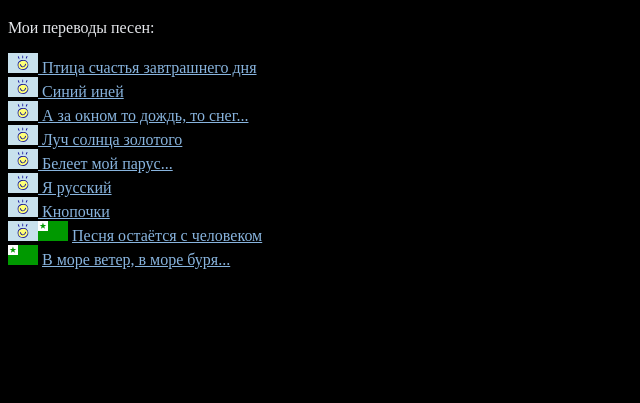
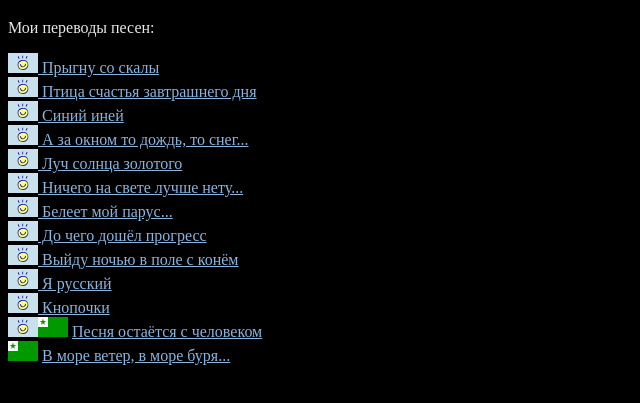
Before and after one commit to NiMixail/nimixail.github.io, a plain HTML site: page index.html in a window 1280 px wide. Shown: the part 61-464 px from the top of the page, without its empty margins (0-640 px from the left). Drawn offline with Linux system fonts and the light colour scheme.

Commit message:
Update index.html

```diff
--- a/index.html
+++ b/index.html
@@ -15,6 +15,8 @@
 
 <h1>nimixail</h1>
 <p> Мои переводы песен: </p>
+<img src="tok.svg" width="30" height="20"><a href="songs/s_golovy_sorval.html"> Прыгну со скалы</a>
+    <br>
 <img src="tok.svg" width="30" height="20"><a href="songs/ptica_schastja.html"> Птица счастья завтрашнего дня</a>
     <br>
 <img src="tok.svg" width="30" height="20"><a href="songs/sinij_sinij_inej.html"> Синий иней</a>
@@ -23,7 +25,13 @@
     <br>
 <img src="tok.svg" width="30" height="20"><a href="songs/luch_solnca.html"> Луч солнца золотого</a>
     <br>
+<img src="tok.svg" width="30" height="20"><a href="songs/nichewo_na_svete.html"> Ничего на свете лучше нету...</a>
+    <br>
 <img src="tok.svg" width="30" height="20"><a href="songs/net_ja_ne_plachu.html"> Белеет мой парус...</a>
+    <br>
+<img src="tok.svg" width="30" height="20"><a href="songs/do_chewo_doshol.html"> До чего дошёл прогресс</a>
+    <br>
+<img src="tok.svg" width="30" height="20"><a href="songs/vyjdu_nochju.html"> Выйду ночью в поле с конём</a>
     <br>
 <img src="tok.svg" width="30" height="20"><a href="songs/ja_russkij.html"> Я русский</a>
     <br>
```
